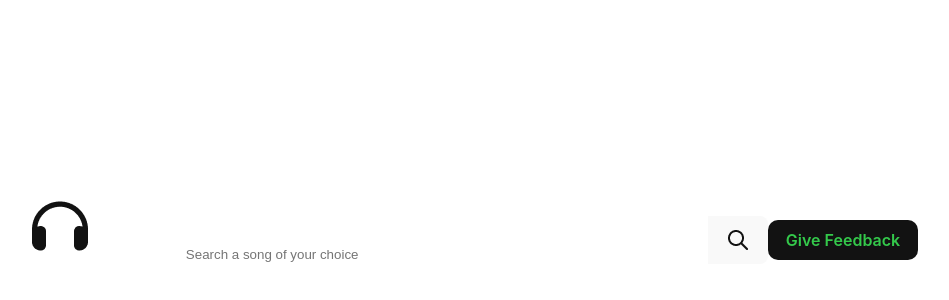
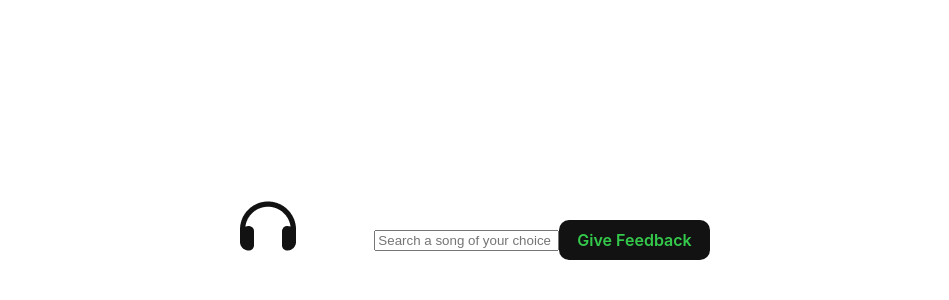
Before and after one commit to pandey0801/L-square-QTify, a React (Vite) app: page / in a window 1280 px wide. Shown: the part 160-460 px from the top of the page, without its empty margins (165-1114 px from the left). Built offline with nearby package versions, Linux system fonts and the light colour scheme.

Commit message:
change in the search

```diff
--- a/src/components/Navbar/Navbar.jsx
+++ b/src/components/Navbar/Navbar.jsx
@@ -7,6 +7,7 @@ import Search from "../Search/Search";
 import styles from "./Navbar.module.css";
 
 function Navbar({ searchData }) {
+    console.log("Navbar searchData:", searchData); // Debugging line to check the value of searchData
     return (
         <nav className={styles.navbar}>
             <Link to="/">
--- a/src/components/Search/Search.jsx
+++ b/src/components/Search/Search.jsx
@@ -1,116 +1,196 @@
-// import React from "react";
-// import styles from "./Search.module.css";
-// // import { ReactComponent as SearchIcon } from "../../assets/search-icon.png";
+// // import React from "react";
+// // import styles from "./Search.module.css";
+// // // import { ReactComponent as SearchIcon } from "../../assets/search-icon.png";
+// // import SearchIcon from "../../assets/search-icon.png";
+// // import useAutocomplete from "@mui/base/useAutocomplete";
+// // import { styled } from "@mui/system";
+// // import { truncate } from "../helpers/helpers";
+// // // import { truncate } from "../";
+// // import { useNavigate } from "react-router-dom";
+// // import { Tooltip } from "@mui/material";
+
+// // const Listbox = styled("ul")(({ theme }) => ({
+// //     width: "100%",
+// //     margin: 0,
+// //     padding: 0,
+// //     position: "absolute",
+// //     borderRadius: "0px 0px 10px 10px",
+// //     border: "1px solid var(--color-primary)",
+// //     top: 60,
+// //     height: "max-content",
+// //     maxHeight: "500px",
+// //     zIndex: 10,
+// //     overflowY: "scroll",
+// //     left: 0,
+// //     bottom: 0,
+// //     right: 0,
+// //     listStyle: "none",
+// //     backgroundColor: "var(--color-black)",
+// //     overflow: "auto",
+// //     "& li.Mui-focused": {
+// //         backgroundColor: "#4a8df6",
+// //         color: "white",
+// //         cursor: "pointer",
+// //     },
+// //     "& li:active": {
+// //         backgroundColor: "#2977f5",
+// //         color: "white",
+// //     },
+// // }));
+
+// // function Search({ searchData, placeholder }) {
+// //     const {
+// //         getRootProps,
+// //         getInputLabelProps,
+// //         value,
+// //         getInputProps,
+// //         getListboxProps,
+// //         getOptionProps,
+// //         groupedOptions,
+// //     } = useAutocomplete({
+// //         id: "use-autocomplete-demo",
+// //         options: searchData || [],
+// //         getOptionLabel: (option) => option.title,
+// //     });
+
+// //     const navigate = useNavigate();
+// //     const onSubmit = (e, value) => {
+// //         e.preventDefault();
+// //         console.log(value);
+// //         navigate(`/album/${value.slug}`);
+// //         //Process form data, call API, set state etc.
+// //     };
+
+// //     return (
+// //         <div style={{ position: "relative" }}>
+// //             <form
+// //                 className={styles.wrapper}
+// //                 onSubmit={(e) => {
+// //                     onSubmit(e, value);
+// //                 }}
+// //             >
+// //                 <div {...getRootProps()}>
+// //                     <input
+// //                         name="album"
+// //                         className={styles.search}
+// //                         placeholder={placeholder}
+// //                         required
+// //                         {...getInputProps()}
+// //                     />
+// //                 </div>
+// //                 <div>
+// //                     <button className={styles.searchButton} type="submit">
+// //                         {/* <SearchIcon /> */}
+// //                         <img src={SearchIcon} alt="SearchIcon " />
+// //                     </button>
+// //                 </div>
+// //             </form>
+// //             {groupedOptions.length > 0 ? (
+// //                 <Listbox {...getListboxProps()}>
+// //                     {groupedOptions.map((option, index) => {
+// //                         // console.log(option);
+// //                         const artists = option.songs.reduce((accumulator, currentValue) => {
+// //                             accumulator.push(...currentValue.artists);
+// //                             return accumulator;
+// //                         }, []);
+
+// //                         return (
+// //                             <li
+// //                                 className={styles.listElement}
+// //                                 {...getOptionProps({ option, index })}
+// //                             >
+// //                                 <div>
+// //                                     <p className={styles.albumTitle}>{option.title}</p>
+
+// //                                     <p className={styles.albumArtists}>
+// //                                         {truncate(artists.join(", "), 40)}
+// //                                     </p>
+// //                                 </div>
+// //                             </li>
+// //                         );
+// //                     })}
+// //                 </Listbox>
+// //             ) : null}
+// //         </div>
+// //     );
+// // }
+
+// // export default Search;
+
+
+// import React, { useState } from "react";
+// import { useNavigate } from "react-router-dom";
 // import SearchIcon from "../../assets/search-icon.png";
-// import useAutocomplete from "@mui/base/useAutocomplete";
-// import { styled } from "@mui/system";
 // import { truncate } from "../helpers/helpers";
-// // import { truncate } from "../";
-// import { useNavigate } from "react-router-dom";
-// import { Tooltip } from "@mui/material";
+// // import { styled } from "@mui/system";
+// // import SearchIcon from "../../assets/search-icon.png";
+// import styles from "../Search/Search.module.css";
+// // import { truncate } from "../../helpers/helpers";
 
-// const Listbox = styled("ul")(({ theme }) => ({
-//     width: "100%",
-//     margin: 0,
-//     padding: 0,
-//     position: "absolute",
-//     borderRadius: "0px 0px 10px 10px",
-//     border: "1px solid var(--color-primary)",
-//     top: 60,
-//     height: "max-content",
-//     maxHeight: "500px",
-//     zIndex: 10,
-//     overflowY: "scroll",
-//     left: 0,
-//     bottom: 0,
-//     right: 0,
-//     listStyle: "none",
-//     backgroundColor: "var(--color-black)",
-//     overflow: "auto",
-//     "& li.Mui-focused": {
-//         backgroundColor: "#4a8df6",
-//         color: "white",
-//         cursor: "pointer",
-//     },
-//     "& li:active": {
-//         backgroundColor: "#2977f5",
-//         color: "white",
-//     },
-// }));
+// function Search({ searchData = [], placeholder }) {
+//     const [query, setQuery] = useState("");
+//     const navigate = useNavigate();
 
-// function Search({ searchData, placeholder }) {
-//     const {
-//         getRootProps,
-//         getInputLabelProps,
-//         value,
-//         getInputProps,
-//         getListboxProps,
-//         getOptionProps,
-//         groupedOptions,
-//     } = useAutocomplete({
-//         id: "use-autocomplete-demo",
-//         options: searchData || [],
-//         getOptionLabel: (option) => option.title,
-//     });
+//     const filteredAlbums =
+//         query.trim() === ""
+//             ? []
+//             : searchData.filter((album) =>
+//                 album.title.toLowerCase().includes(query.toLowerCase())
+//             );
 
-//     const navigate = useNavigate();
-//     const onSubmit = (e, value) => {
+//     const handleSubmit = (e) => {
 //         e.preventDefault();
-//         console.log(value);
-//         navigate(`/album/${value.slug}`);
-//         //Process form data, call API, set state etc.
+
+//         if (filteredAlbums.length > 0) {
+//             navigate(`/album/${filteredAlbums[0].slug}`);
+//         }
+//     };
+
+//     const handleSelect = (album) => {
+//         setQuery(album.title);
+//         navigate(`/album/${album.slug}`);
 //     };
 
 //     return (
-//         <div style={{ position: "relative" }}>
-//             <form
-//                 className={styles.wrapper}
-//                 onSubmit={(e) => {
-//                     onSubmit(e, value);
-//                 }}
-//             >
-//                 <div {...getRootProps()}>
-//                     <input
-//                         name="album"
-//                         className={styles.search}
-//                         placeholder={placeholder}
-//                         required
-//                         {...getInputProps()}
-//                     />
-//                 </div>
-//                 <div>
-//                     <button className={styles.searchButton} type="submit">
-//                         {/* <SearchIcon /> */}
-//                         <img src={SearchIcon} alt="SearchIcon " />
-//                     </button>
-//                 </div>
+//         <div className={styles.searchContainer}>
+//             <form className={styles.wrapper} onSubmit={handleSubmit}>
+//                 <input
+//                     className={styles.search}
+//                     type="text"
+//                     placeholder={placeholder}
+//                     value={query}
+//                     onChange={(e) => setQuery(e.target.value)}
+//                 />
+
+//                 <button className={styles.searchButton} type="submit">
+//                     <img src={SearchIcon} alt="Search" />
+//                 </button>
 //             </form>
-//             {groupedOptions.length > 0 ? (
-//                 <Listbox {...getListboxProps()}>
-//                     {groupedOptions.map((option, index) => {
-//                         // console.log(option);
-//                         const artists = option.songs.reduce((accumulator, currentValue) => {
-//                             accumulator.push(...currentValue.artists);
-//                             return accumulator;
-//                         }, []);
+
+//             {filteredAlbums.length > 0 && (
+//                 <ul className={styles.listbox}>
+//                     {filteredAlbums.map((album) => {
+//                         const artists = album.songs
+//                             .flatMap((song) => song.artists)
+//                             .join(", ");
 
 //                         return (
 //                             <li
+//                                 key={album.slug}
 //                                 className={styles.listElement}
-//                                 {...getOptionProps({ option, index })}
+//                                 onClick={() => handleSelect(album)}
 //                             >
 //                                 <div>
-//                                     <p className={styles.albumTitle}>{option.title}</p>
-
+//                                     <p className={styles.albumTitle}>{album.title}</p>
 //                                     <p className={styles.albumArtists}>
-//                                         {truncate(artists.join(", "), 40)}
+//                                         {truncate(artists, 40)}
 //                                     </p>
 //                                 </div>
 //                             </li>
 //                         );
 //                     })}
-//                 </Listbox>
-//             ) : null}
+//                 </ul>
+//             )}
 //         </div>
 //     );
 // }
@@ -118,80 +198,11 @@
 // export default Search;
 
 
-import React, { useState } from "react";
-import { useNavigate } from "react-router-dom";
-import SearchIcon from "../../assets/search-icon.png";
-import { truncate } from "../helpers/helpers";
-// import { styled } from "@mui/system";
-// import SearchIcon from "../../assets/search-icon.png";
-import styles from "../Search/Search.module.css";
-// import { truncate } from "../../helpers/helpers";
-
-function Search({ searchData = [], placeholder }) {
-    const [query, setQuery] = useState("");
-    const navigate = useNavigate();
-
-    const filteredAlbums =
-        query.trim() === ""
-            ? []
-            : searchData.filter((album) =>
-                album.title.toLowerCase().includes(query.toLowerCase())
-            );
-
-    const handleSubmit = (e) => {
-        e.preventDefault();
-
-        if (filteredAlbums.length > 0) {
-            navigate(`/album/${filteredAlbums[0].slug}`);
-        }
-    };
-
-    const handleSelect = (album) => {
-        setQuery(album.title);
-        navigate(`/album/${album.slug}`);
-    };
-
+function Search() {
     return (
-        <div className={styles.searchContainer}>
-            <form className={styles.wrapper} onSubmit={handleSubmit}>
-                <input
-                    className={styles.search}
-                    type="text"
-                    placeholder={placeholder}
-                    value={query}
-                    onChange={(e) => setQuery(e.target.value)}
-                />
-
-                <button className={styles.searchButton} type="submit">
-                    <img src={SearchIcon} alt="Search" />
-                </button>
-            </form>
-
-            {filteredAlbums.length > 0 && (
-                <ul className={styles.listbox}>
-                    {filteredAlbums.map((album) => {
-                        const artists = album.songs
-                            .flatMap((song) => song.artists)
-                            .join(", ");
-
-                        return (
-                            <li
-                                key={album.slug}
-                                className={styles.listElement}
-                                onClick={() => handleSelect(album)}
-                            >
-                                <div>
-                                    <p className={styles.albumTitle}>{album.title}</p>
-                                    <p className={styles.albumArtists}>
-                                        {truncate(artists, 40)}
-                                    </p>
-                                </div>
-                            </li>
-                        );
-                    })}
-                </ul>
-            )}
-        </div>
+        <input
+            placeholder="Search a song of your choice"
+        />
     );
 }
 
```
